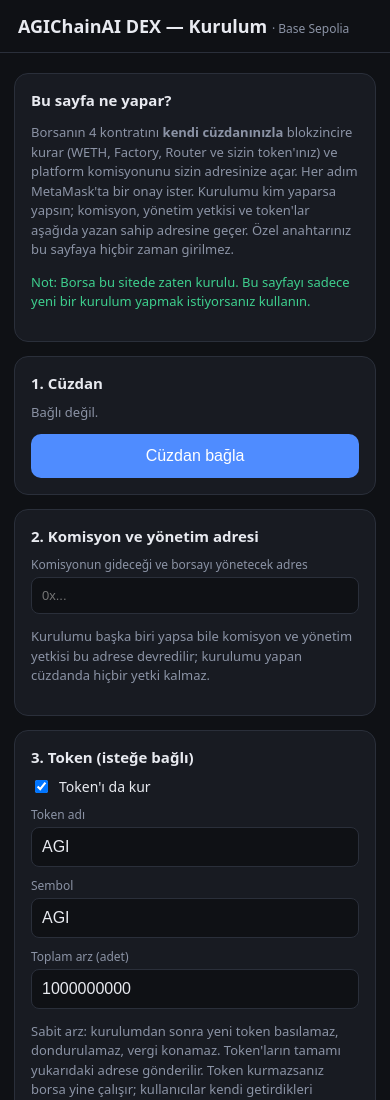
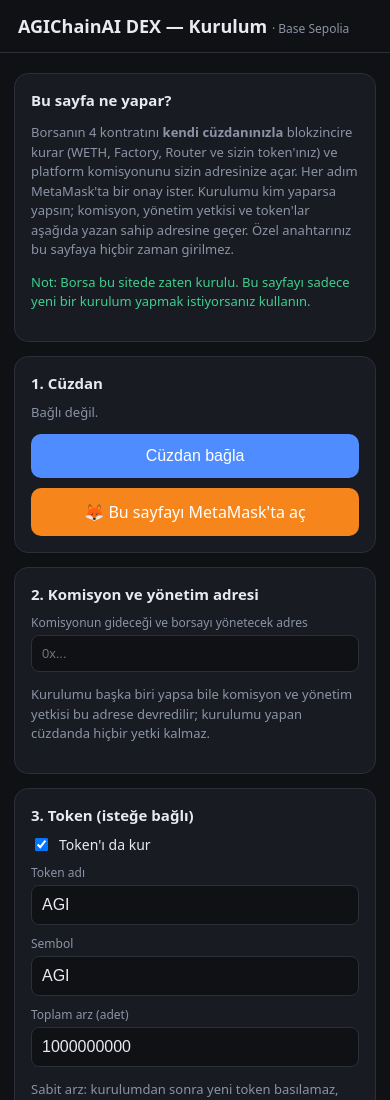
Before and after one commit to aslanklc04/agichainai-website, a plain HTML site: page dex/kur.html in a window 390 px wide. Shown: the top 1100 px of the page. Drawn offline with Linux system fonts and the light colour scheme.

Commit message:
Setup pages: 'Open in MetaMask' button for mobile browsers
Co-Authored-By: Claude Opus 5.5 <noreply@anthropic.com>
Claude-Session: https://claude.ai/code/session_01NRbZXAFyQtXXkKrBPF2Htv

```diff
--- a/dex/kur.html
+++ b/dex/kur.html
@@ -45,6 +45,7 @@
     <h2>1. Cüzdan</h2>
     <div class="ince" id="cuzdan-bilgi">Bağlı değil.</div>
     <button id="baglan">Cüzdan bağla</button>
+    <a id="mm-ac" href="#" style="display:none;margin-top:10px;text-align:center;background:#f6851b;color:#fff;border-radius:10px;padding:13px;font-size:16px;text-decoration:none">🦊 Bu sayfayı MetaMask'ta aç</a>
   </section>
 
   <section class="kart">
@@ -359,6 +360,9 @@
       $("kopyala").textContent = "Metin seçildi, Kopyala'ya basın";
     }
   });
+
+  // Telefonda normal tarayıcıdaysa: sayfayı MetaMask uygulamasında açan bağlantıyı göster
+  if (!window.ethereum) { const a = document.getElementById("mm-ac"); a.href = "https://metamask.app.link/dapp/" + location.host + location.pathname + location.search; a.style.display = "block"; }
   $("baglan").addEventListener("click", () => baglan().catch((e) => durum(hataMetni(e), "hata")));
   $("basla").addEventListener("click", basla);
 
```
Also changed, not shown: dogrula/kur.html (+4 -0 lines), exchange/setup.html (+4 -0 lines).
